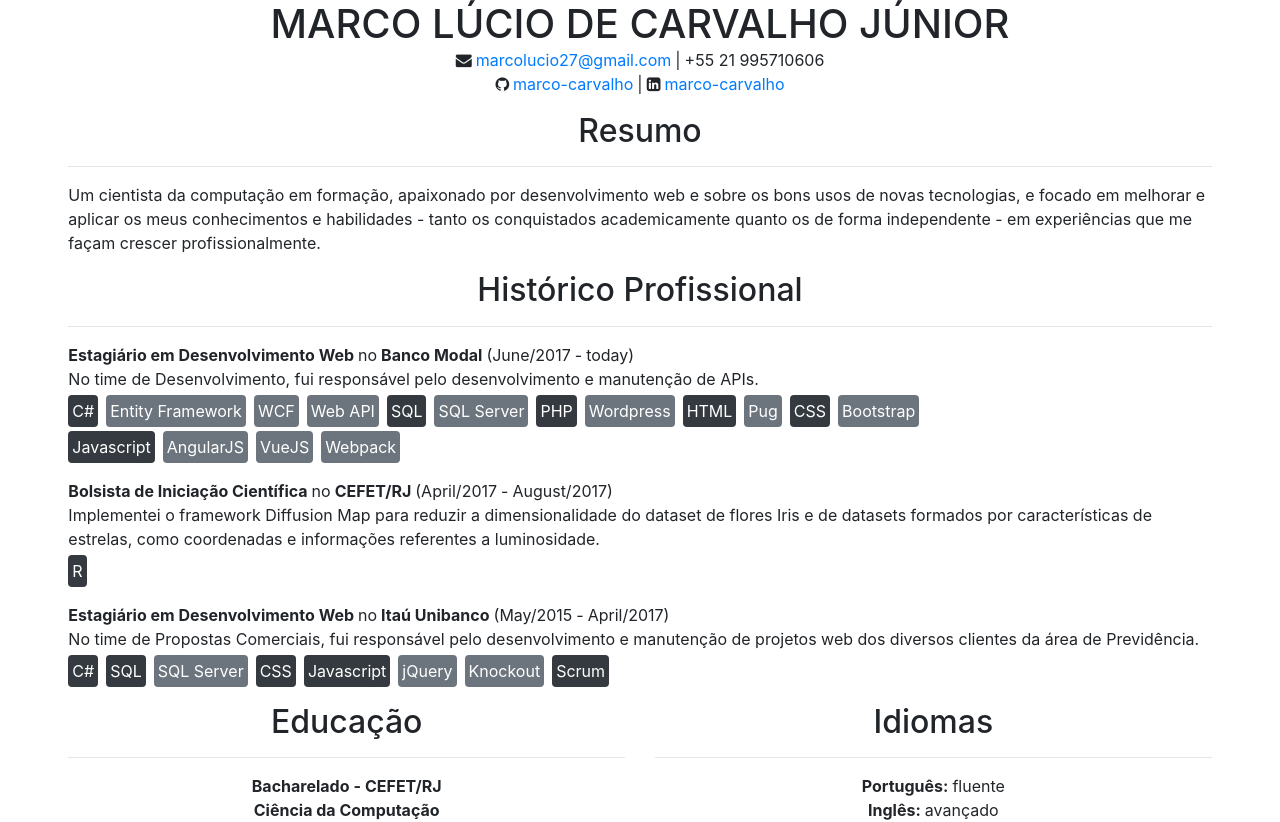
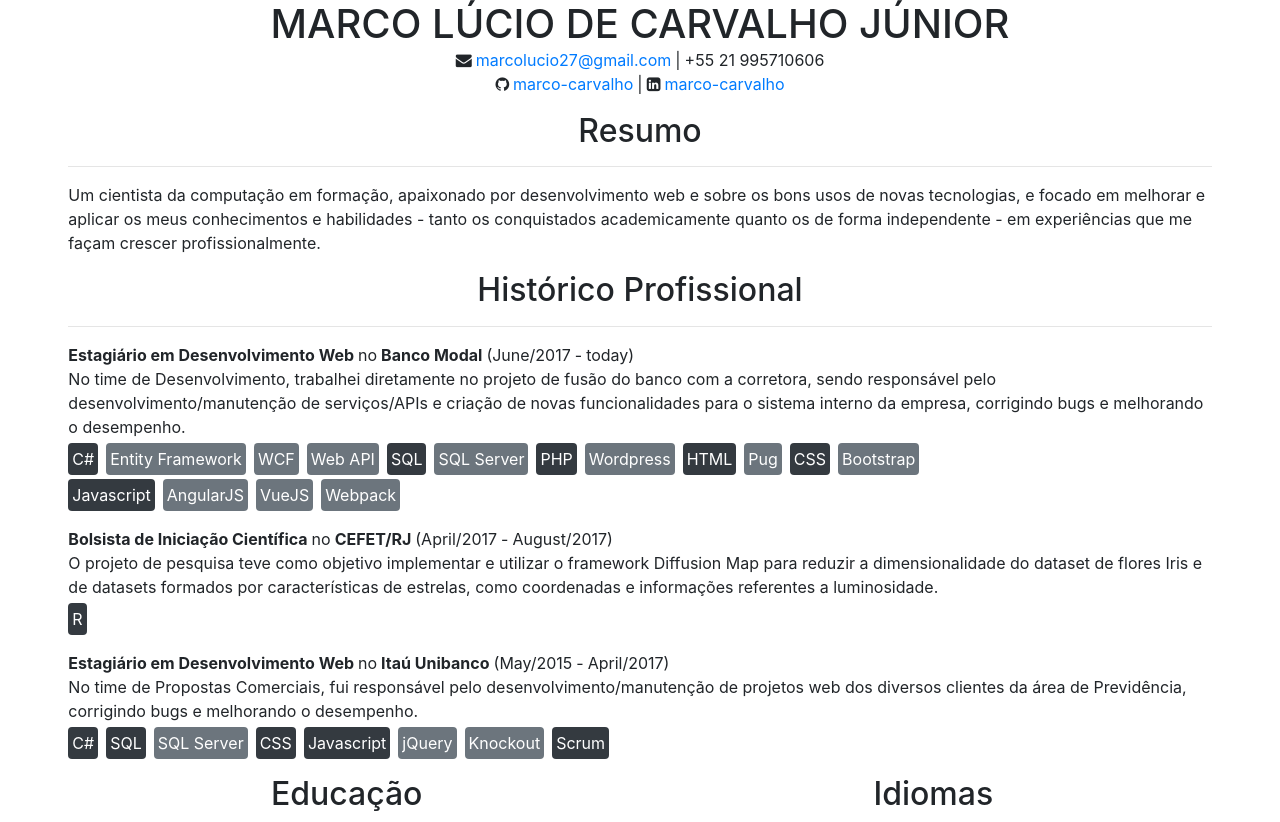
Before and after one commit to marco-carvalho/resume, a Vue app: page / in a window 1280 px wide. Shown: the top 822 px of the page. Built offline with nearby package versions, Linux system fonts and the light colour scheme.

Commit message:
update experiences

```diff
--- a/src/components/Experiences.vue
+++ b/src/components/Experiences.vue
@@ -31,7 +31,7 @@
             position: 'Estagiário em Desenvolvimento Web',
             from: moment(new Date(2017, 5)).format("MMMM/YYYY"),
             to: "today",
-            description: 'No time de Desenvolvimento, fui responsável pelo desenvolvimento e manutenção de APIs.',
+            description: 'No time de Desenvolvimento, trabalhei diretamente no projeto de fusão do banco com a corretora, sendo responsável pelo desenvolvimento/manutenção de serviços/APIs e criação de novas funcionalidades para o sistema interno da empresa, corrigindo bugs e melhorando o desempenho.',
             tecnologies: [
               {name:"C#", subtecnologies: ["Entity Framework", "WCF", "Web API"]},
               {name:"SQL", subtecnologies: ["SQL Server"]},
@@ -46,7 +46,7 @@
             position: 'Bolsista de Iniciação Científica',
             from: moment(new Date(2017, 3)).format("MMMM/YYYY"),
             to: moment(new Date(2017, 7)).format("MMMM/YYYY"),
-            description: 'Implementei o framework Diffusion Map para reduzir a dimensionalidade do dataset de flores Iris e de datasets formados por características de estrelas, como coordenadas e informações referentes a luminosidade.',
+            description: 'O projeto de pesquisa teve como objetivo implementar e utilizar o framework Diffusion Map para reduzir a dimensionalidade do dataset de flores Iris e de datasets formados por características de estrelas, como coordenadas e informações referentes a luminosidade.',
             tecnologies: [
               {name: "R"}
             ]
@@ -56,7 +56,7 @@
             position: 'Estagiário em Desenvolvimento Web',
             from: moment(new Date(2015, 4)).format("MMMM/YYYY"),
             to: moment(new Date(2017, 3)).format("MMMM/YYYY"),
-            description: 'No time de Propostas Comerciais, fui responsável pelo desenvolvimento e manutenção de projetos web dos diversos clientes da área de Previdência.',
+            description: 'No time de Propostas Comerciais, fui responsável pelo desenvolvimento/manutenção de projetos web dos diversos clientes da área de Previdência, corrigindo bugs e melhorando o desempenho.',
             tecnologies: [
               {name: "C#"},
               {name: "SQL", subtecnologies: ["SQL Server"]},
```
